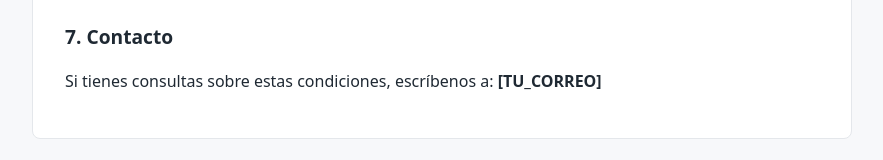
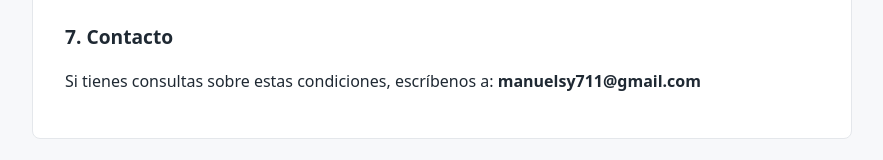
Before and after one commit to ISRAELSY711/loginfederado-legal, a plain HTML site: page terms.html in a window 1280 px wide. Shown: the part 1306-1466 px from the top of the page, without its empty margins (198-1081 px from the left). Drawn offline with Linux system fonts and the light colour scheme.

Commit message:
Corrige correo de contacto en páginas legales

```diff
--- a/terms.html
+++ b/terms.html
@@ -56,7 +56,7 @@
       <p>Podemos actualizar estas condiciones. La versión vigente es siempre la publicada en esta página.</p>
 
       <h2>7. Contacto</h2>
-      <p>Si tienes consultas sobre estas condiciones, escríbenos a: <strong>[TU_CORREO]</strong></p>
+      <p>Si tienes consultas sobre estas condiciones, escríbenos a: <strong>manuelsy711@gmail.com</strong></p>
     </div>
   </main>
   <footer>LoginFederado · Proyecto académico</footer>
```
